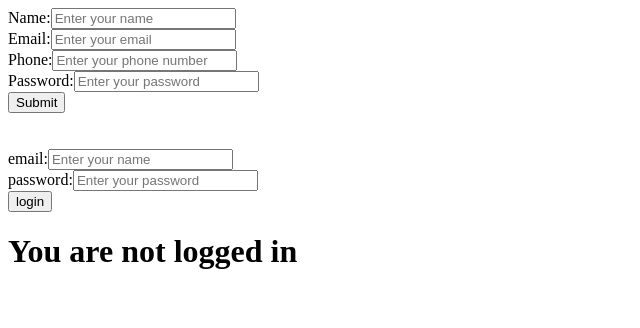
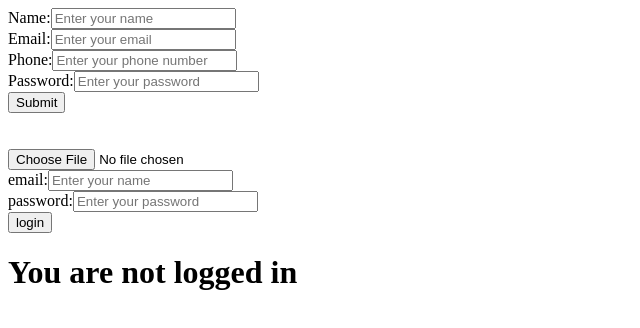
Before and after one commit to RabiChhetri/MERN--Basic, a React app in the folder Frontend/: page / in a window 1280 px wide. Shown: the top 328 px of the page, without its empty margins (0-640 px from the left). Built offline with nearby package versions, Linux system fonts and the light colour scheme; no server answers; the HTML template or start-up script is replaced by a standard one.

Commit message:
Day-11 Learning to Uplaod the Files in

```diff
--- a/Frontend/src/App.jsx
+++ b/Frontend/src/App.jsx
@@ -15,6 +15,10 @@ const App = () => {
   })
   const [loggedIn, setLoggedIn] = useState()
   const [display, setDisplay] = useState()
+  const [image, setImage] = useState()
+  const updateImage=(e)=>{
+    console.log(e.target.files[0])
+  }
     const updateLogin=(e)=>{
     setLoginData((prevState)=>({
       ...prevState,[e.target.name]:e.target.value
@@ -40,12 +44,10 @@ const App = () => {
   useEffect(()=>{
     async function verifyData() {
       const result=await getUserDetails()
-      console.log(result)
-      setDisplay(result.user.name)
+      setDisplay(result?.user?.name)
     }
-
     verifyData()
-  })
+  },[])
 
   return (
     <div>
@@ -66,6 +68,7 @@ const App = () => {
       </form >
       <br />
       <br />
+      <input type="file" value={image} onChange={updateImage}/>
       <form onSubmit={handleLogin}>
         <span>email:</span>
         <input type="text" placeholder='Enter your name' name='email' value={loginData.email} onChange={updateLogin}/>
@@ -75,7 +78,7 @@ const App = () => {
         <br />
         <button>login</button>
       </form>
-      <h1>{display?<>You are logged in</>:<>You are not logged in</>}</h1>
+      <h1>{display} <span>{display?<>You are logged in</>:<>You are not logged in</>}</span></h1>
     </div>
   )
 }
```
